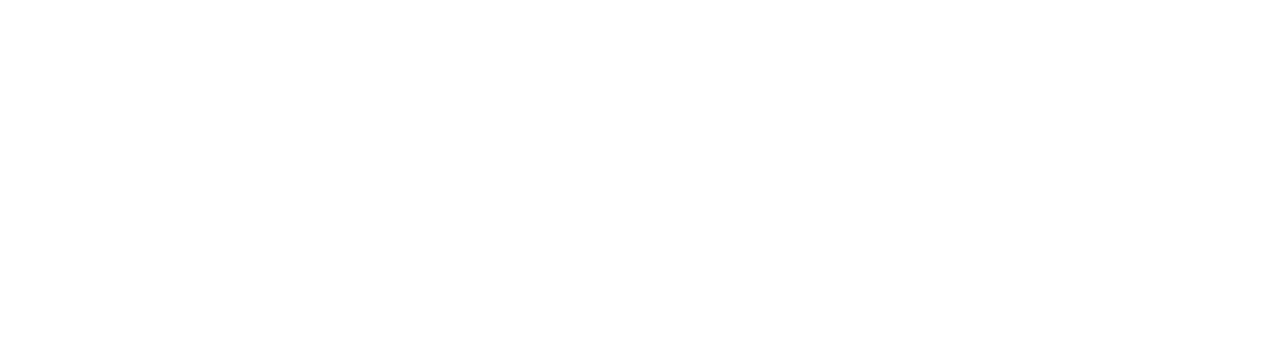
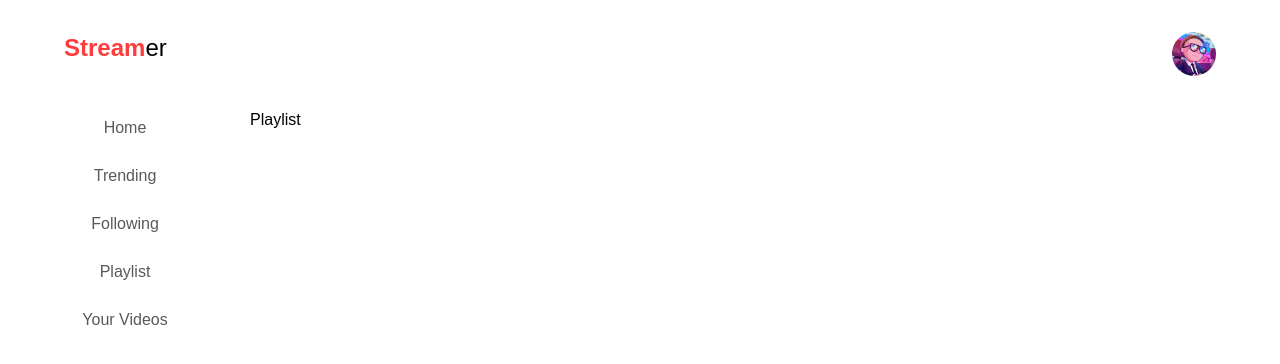
Before and after one commit to vvs-pvt-ltd/Streamer-UI, a React (Create React App) app: page /playlist in a window 1280 px wide. Before the commit this address had no page. Shown: the top 364 px of the page. Built offline with nearby package versions, Linux system fonts and the light colour scheme.

Commit message:
Added: Navbar & Sidebar configuratuon

```diff
--- a/src/App.js
+++ b/src/App.js
@@ -1,8 +1,9 @@
 import React from "react";
 import { Route, Routes } from "react-router-dom";
-import { Home, Login } from "./pages";
+import { Following, Home, Login, Playlist, Trending } from "./pages";
 import { Navbar, Sidebar } from "./components";
 import Demo from "./components/Demo";
+import YourVideos from "./pages/YourVideos";
 
 const App = () => {
   return (
@@ -15,7 +16,11 @@
         </div>
         <div className="w-full md:w-auto">
           <Routes>
-            <Route path="/" element={<Demo />} />
+            <Route path="/" element={<Home />} />
+            <Route path="/trending" element={<Trending />} />
+            <Route path="/:user/following" element={<Following />} />
+            <Route path="/playlist" element={<Playlist />} />
+            <Route path="/your-videos" element={<YourVideos />} />
           </Routes>
         </div>
       </div>
--- a/src/components/Navbar.jsx
+++ b/src/components/Navbar.jsx
@@ -1,7 +1,15 @@
 import React from "react";
+import AvatarImg from "../assets/img/avatar.png";
+const Navbar = () => {
+  return (
+    <div className="px-16 py-8 text-2xl flex justify-between">
+      <p className="text-primaryColor font-semibold">
+        Stream<span className="text-black font-medium">er</span>
+      </p>
 
-const Navbar = () => {
-  return <div>Navbar</div>;
+      <img src={AvatarImg} alt="avatar" className="w-11 h-11 rounded-full" />
+    </div>
+  );
 };
 
 export default Navbar;
--- a/src/components/Sidebar.jsx
+++ b/src/components/Sidebar.jsx
@@ -1,7 +1,77 @@
-import React from "react";
+import React, { useState } from "react";
+import { Link } from "react-router-dom";
 
 const Sidebar = () => {
-  return <div className="max-w-[100px]">Sidebar</div>;
+  const [activeButton, setActiveButton] = useState("");
+
+  const handleButtonClick = (buttonName) => {
+    setActiveButton(buttonName);
+  };
+
+  return (
+    <div className="flex flex-col gap-2 w-full px-8">
+      <Link to="/">
+        <button
+          className={`w-full py-2 rounded-xl ${
+            activeButton === "home"
+              ? "bg-primaryColor text-white"
+              : "text-textColor"
+          }`}
+          onClick={() => handleButtonClick("home")}
+        >
+          Home
+        </button>
+      </Link>
+      <Link to="/trending">
+        <button
+          className={`w-full py-2 rounded-xl ${
+            activeButton === "trending"
+              ? "bg-primaryColor text-white"
+              : "text-textColor"
+          }`}
+          onClick={() => handleButtonClick("trending")}
+        >
+          Trending
+        </button>
+      </Link>
+      <Link to="/demo/following">
+        <button
+          className={`w-full py-2 rounded-xl ${
+            activeButton === "following"
+              ? "bg-primaryColor text-white"
+              : "text-textColor"
+          }`}
+          onClick={() => handleButtonClick("following")}
+        >
+          Following
+        </button>
+      </Link>
+      <Link to="/playlist">
+        <button
+          className={`w-full py-2 rounded-xl ${
+            activeButton === "playlist"
+              ? "bg-primaryColor text-white"
+              : "text-textColor"
+          }`}
+          onClick={() => handleButtonClick("playlist")}
+        >
+          Playlist
+        </button>
+      </Link>
+      <Link to="/your-videos">
+        <button
+          className={`w-full py-2 rounded-xl ${
+            activeButton === "your-videos"
+              ? "bg-primaryColor text-white"
+              : "text-textColor"
+          }`}
+          onClick={() => handleButtonClick("your-videos")}
+        >
+          Your Videos
+        </button>
+      </Link>
+    </div>
+  );
 };
 
 export default Sidebar;
--- a/src/index.css
+++ b/src/index.css
@@ -1,18 +1,23 @@
+@import url(https://fonts.googleapis.com/css?family=Inter:100,200,300,regular,500,600,700,800,900);
+
+* {
+  margin: 0;
+  padding: 0;
+  box-sizing: border-box;
+}
+
+body {
+  font-family: "Poppins", sans-serif, -apple-system, BlinkMacSystemFont,
+    "Segoe UI", Roboto, Oxygen, Ubuntu, Cantarell, "Open Sans", "Helvetica Neue",
+    sans-serif;
+}
+
+html,
+body {
+  scroll-behavior: smooth;
+  overflow-x: hidden;
+}
 
 @tailwind base;
 @tailwind components;
 @tailwind utilities;
-
-body {
-  margin: 0;
-  font-family: -apple-system, BlinkMacSystemFont, 'Segoe UI', 'Roboto', 'Oxygen',
-    'Ubuntu', 'Cantarell', 'Fira Sans', 'Droid Sans', 'Helvetica Neue',
-    sans-serif;
-  -webkit-font-smoothing: antialiased;
-  -moz-osx-font-smoothing: grayscale;
-}
-
-code {
-  font-family: source-code-pro, Menlo, Monaco, Consolas, 'Courier New',
-    monospace;
-}
--- a/src/index.js
+++ b/src/index.js
@@ -17,7 +17,7 @@
     <BrowserRouter>
       <Routes>
         <Route path="/login" element={<Login />} />
-        <Route path="/" element={<App />} />
+        <Route path="/*" element={<App />} />
       </Routes>
     </BrowserRouter>
   </React.StrictMode>
--- /dev/null
+++ b/src/pages/Following.jsx
@@ -0,0 +1,9 @@
+import React from 'react'
+
+const Following = () => {
+  return (
+    <div>Following</div>
+  )
+}
+
+export default Following
--- /dev/null
+++ b/src/pages/Playlist.jsx
@@ -0,0 +1,9 @@
+import React from 'react'
+
+const Playlist = () => {
+  return (
+    <div>Playlist</div>
+  )
+}
+
+export default Playlist
--- /dev/null
+++ b/src/pages/Trending.jsx
@@ -0,0 +1,9 @@
+import React from 'react'
+
+const Trending = () => {
+  return (
+    <div>Trending</div>
+  )
+}
+
+export default Trending
--- /dev/null
+++ b/src/pages/YourVideos.jsx
@@ -0,0 +1,9 @@
+import React from 'react'
+
+const YourVideos = () => {
+  return (
+    <div>YourVideos</div>
+  )
+}
+
+export default YourVideos
--- a/src/pages/index.js
+++ b/src/pages/index.js
@@ -1,3 +1,6 @@
 export { default as Home } from "./Home";
 export { default as Login } from "./Login";
 export { default as Signup } from "./Signup";
+export { default as Trending } from "./Trending";
+export { default as Following } from "./Following";
+export { default as Playlist } from "./Playlist";
```
Also changed, not shown: src/assets/img/avatar.png (added).
